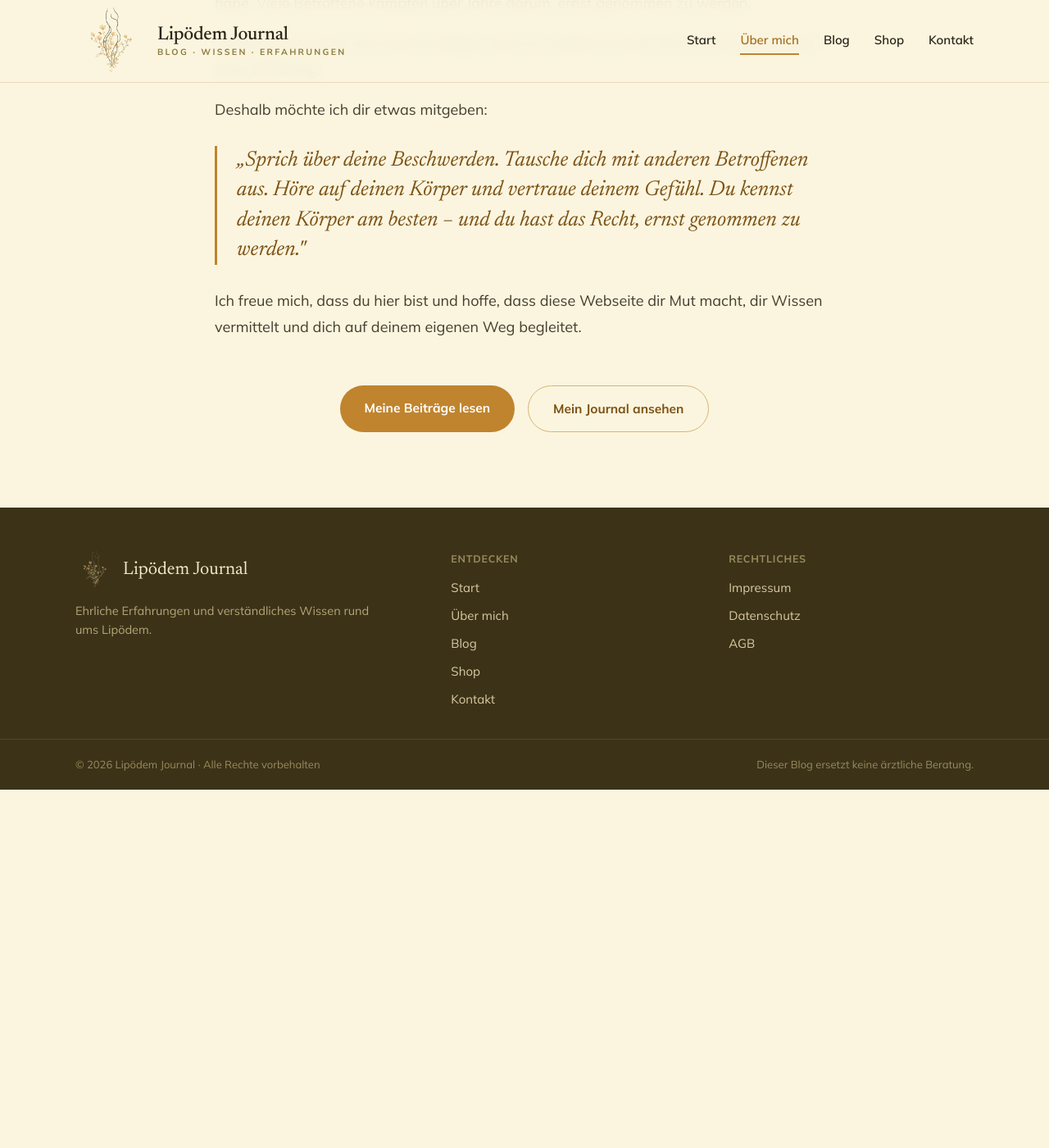
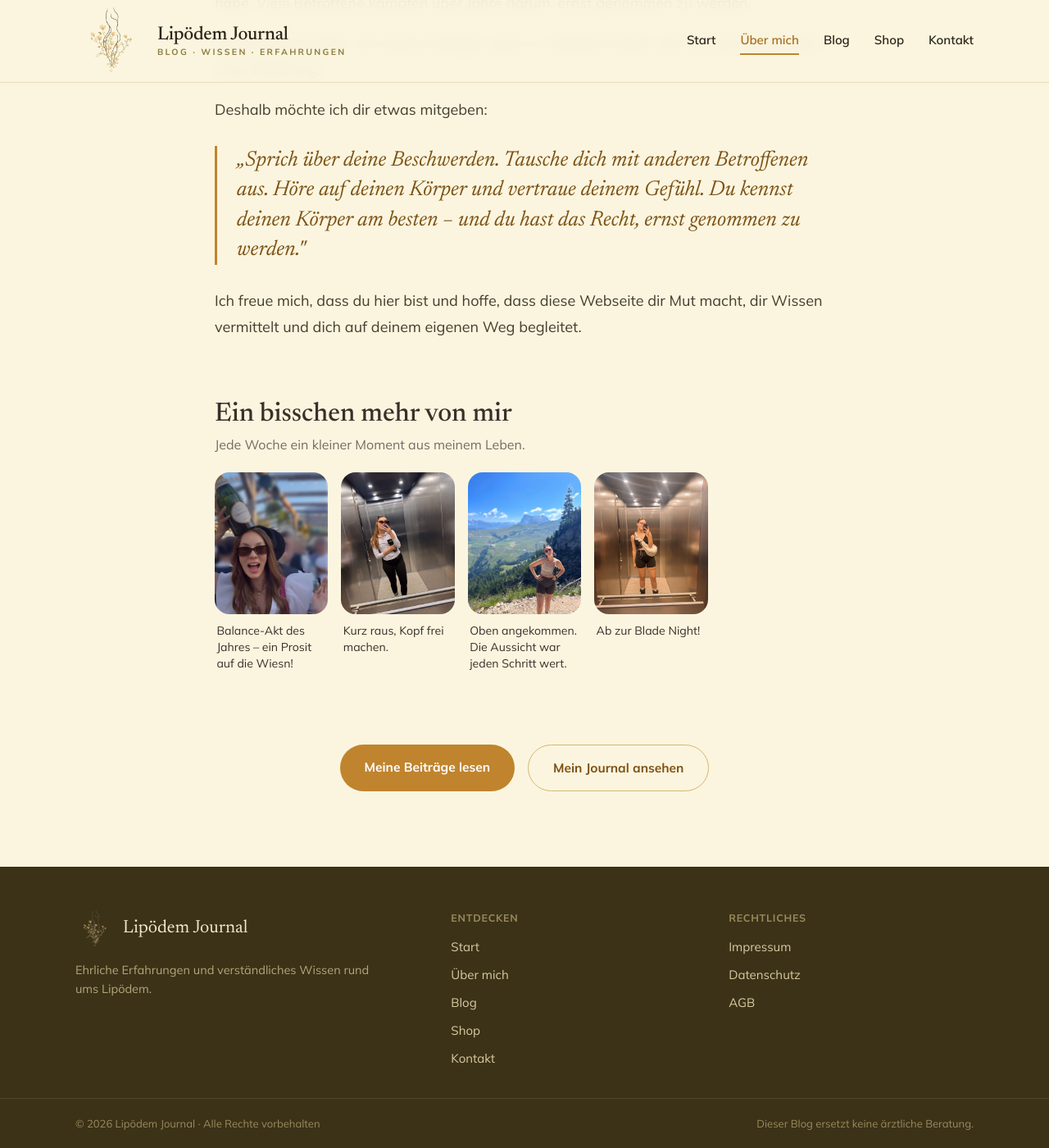
Before and after one commit to Johannaslipoedemjournal/Lip-demjournal-webseite, a Jekyll site: the page built from ueber-mich.html, in a window 1280 px wide and 1400 px high, scrolled down 3806 px. Shown: the whole window at 82% size. Built offline with Jekyll 4.4.1, drawn with Linux system fonts in a browser that asks for light colours; before the commit the page ends 4769 px from its top, so only the background shows below that.

Commit message:
Add files via upload

```diff
--- a/ueber-mich.html
+++ b/ueber-mich.html
@@ -98,6 +98,11 @@ beschreibung: "Ich bin Johanna, 30, Intensivkrankenschwester aus München – un
     </div>
   </section>
 
+  <!-- Fotoleiste: Ein bisschen mehr von mir (Einträge in _data/alltag.yml) -->
+  <section style="max-width:820px;margin:0 auto;padding:0 32px;">
+    {% include alltag-leiste.html %}
+  </section>
+
   <div style="max-width:1160px;margin:0 auto;padding:48px 32px 72px;display:flex;gap:16px;flex-wrap:wrap;justify-content:center;">
     <a href="/blog/" style="display:inline-block;background:#C0842E;color:#fff;border:none;border-radius:999px;padding:15px 30px;font-size:15.5px;font-weight:700;">Meine Beiträge lesen</a>
     <a href="/shop/" style="display:inline-block;background:transparent;color:#7d5214;border:1.5px solid #D6B673;border-radius:999px;padding:15px 30px;font-size:15.5px;font-weight:700;">Mein Journal ansehen</a>
```
